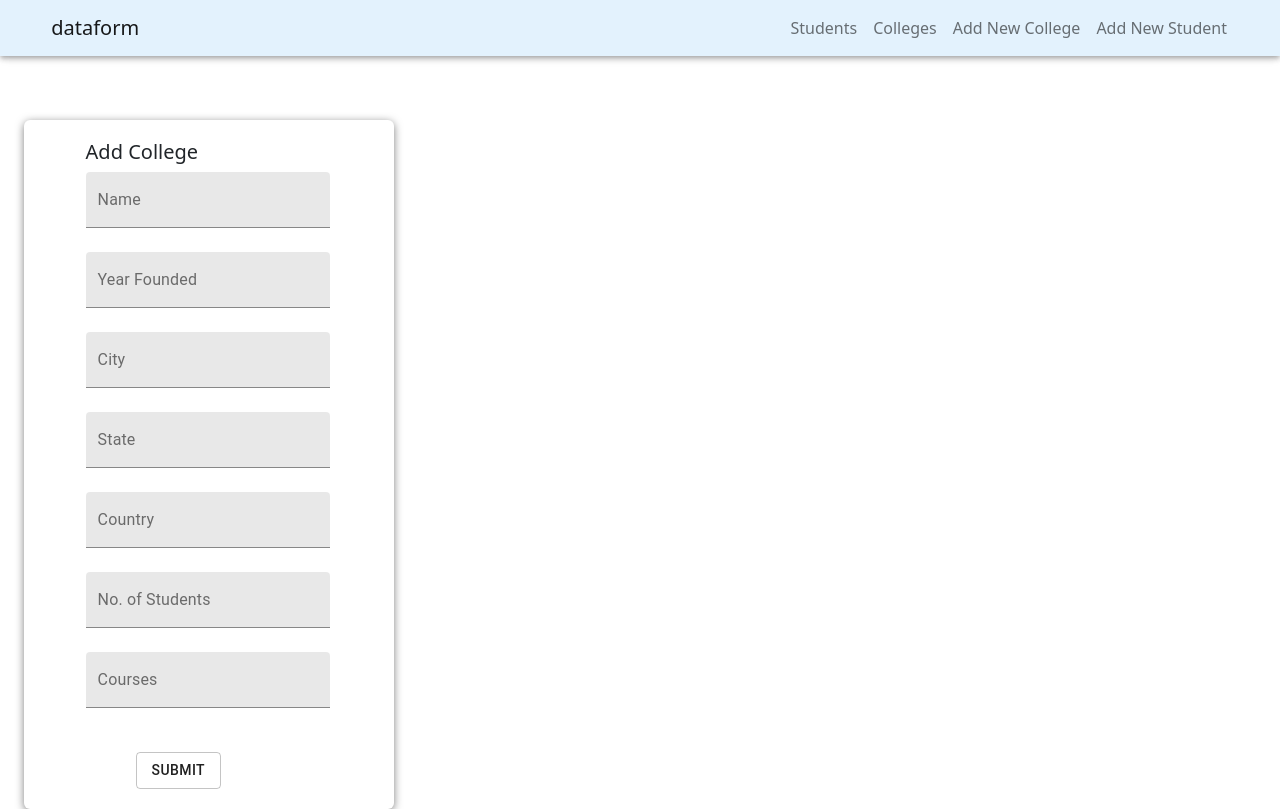
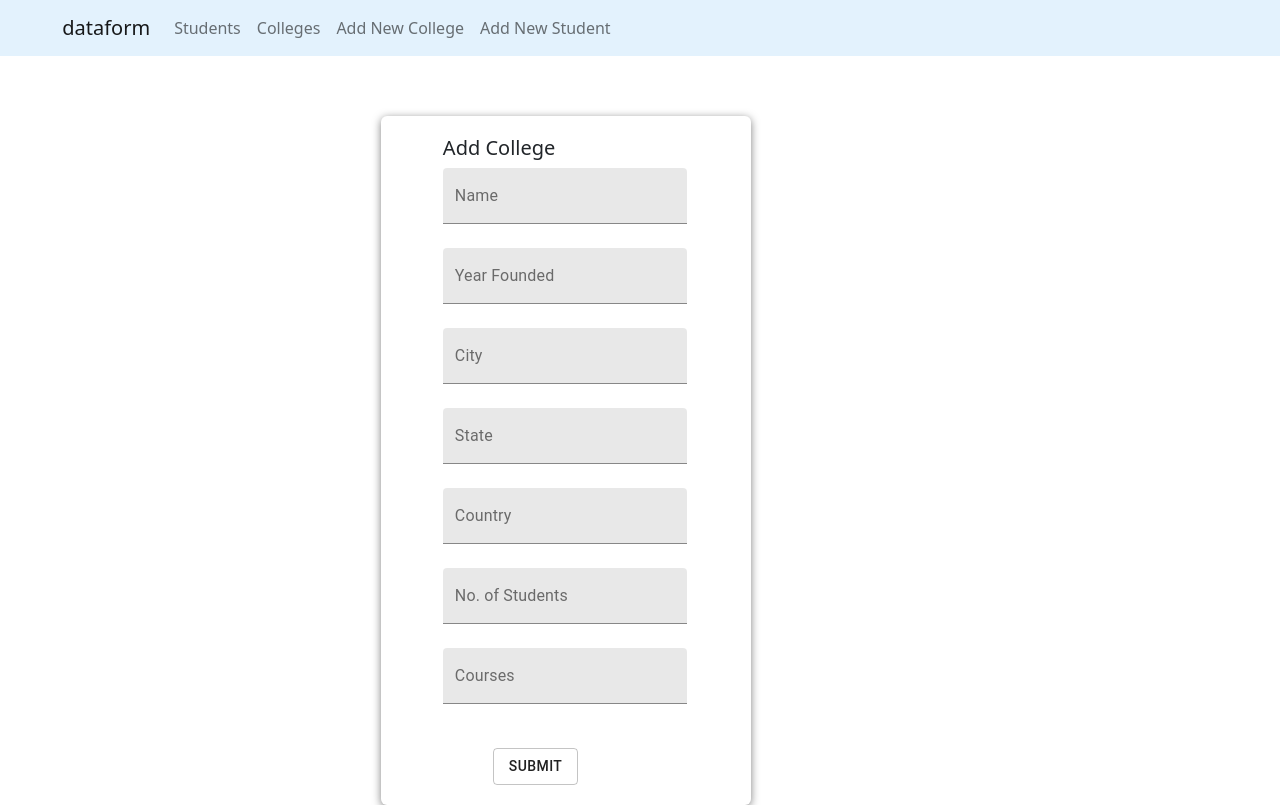
Before and after one commit to Prateek-Ch/Dataform, a React (Create React App) app in the folder client/: page /create/college in a window 1280 px wide. Built offline with nearby package versions, Linux system fonts and the light colour scheme.

Commit message:
Reasponsiveness

```diff
--- a/client/public/index.html
+++ b/client/public/index.html
@@ -10,6 +10,13 @@
       content="Web site created using create-react-app"
     />
     <link rel="apple-touch-icon" href="%PUBLIC_URL%/logo192.png" />
+    <link href="https://cdn.jsdelivr.net/npm/bootstrap@5.0.2/dist/css/bootstrap.min.css" rel="stylesheet" integrity="sha384-EVSTQN3/azprG1Anm3QDgpJLIm9Nao0Yz1ztcQTwFspd3yD65VohhpuuCOmLASjC" crossorigin="anonymous">
+    <script src="https://cdn.jsdelivr.net/npm/@popperjs/core@2.9.2/dist/umd/popper.min.js" integrity="sha384-IQsoLXl5PILFhosVNubq5LC7Qb9DXgDA9i+tQ8Zj3iwWAwPtgFTxbJ8NT4GN1R8p" crossorigin="anonymous"></script>
+    <script src="https://cdn.jsdelivr.net/npm/bootstrap@5.0.2/dist/js/bootstrap.min.js" integrity="sha384-cVKIPhGWiC2Al4u+LWgxfKTRIcfu0JTxR+EQDz/bgldoEyl4H0zUF0QKbrJ0EcQF" crossorigin="anonymous"></script>
+
+    <script src="https://code.jquery.com/jquery-3.3.1.slim.min.js" integrity="sha384-q8i/X+965DzO0rT7abK41JStQIAqVgRVzpbzo5smXKp4YfRvH+8abtTE1Pi6jizo" crossorigin="anonymous"></script>
+<script src="https://cdnjs.cloudflare.com/ajax/libs/popper.js/1.14.7/umd/popper.min.js" integrity="sha384-UO2eT0CpHqdSJQ6hJty5KVphtPhzWj9WO1clHTMGa3JDZwrnQq4sF86dIHNDz0W1" crossorigin="anonymous"></script>
+<script src="https://stackpath.bootstrapcdn.com/bootstrap/4.3.1/js/bootstrap.min.js" integrity="sha384-JjSmVgyd0p3pXB1rRibZUAYoIIy6OrQ6VrjIEaFf/nJGzIxFDsf4x0xIM+B07jRM" crossorigin="anonymous"></script>
 
     <!--
       manifest.json provides metadata used when your web app is installed on a
@@ -30,7 +37,7 @@
   </head>
   <body>
     <noscript>You need to enable JavaScript to run this app.</noscript>
-    <div id="root"></div>
+    <div id="root" style="margin: 0px;padding: 0px"></div>
     <!--
       This HTML file is a template.
       If you open it directly in the browser, you will see an empty page.
--- a/client/src/App.js
+++ b/client/src/App.js
@@ -12,11 +12,8 @@
 function App() {
   return (
     <div className="App">
-      <Container >
          <Header />
-      </Container>
-
-      <Grow in>
+            <Grow in>
         <Container>
           <Switch>
             <Route path='/' exact>
--- a/client/src/components/Colleges/Colleges.jsx
+++ b/client/src/components/Colleges/Colleges.jsx
@@ -36,7 +36,7 @@
     minWidth: 650,
   },
   header:{
-    marginTop: 100,
+    marginTop: 40,
   }
 });
 
--- a/client/src/components/Create/CreateCollege.jsx
+++ b/client/src/components/Create/CreateCollege.jsx
@@ -16,9 +16,7 @@
       },
     },
 
-    header:{
-        marginTop: 100,
-     },
+
     button:{
         marginLeft:50,
         marginTop: 20,
--- a/client/src/components/Create/CreateStudent.jsx
+++ b/client/src/components/Create/CreateStudent.jsx
@@ -16,9 +16,6 @@
       },
     },
 
-    header:{
-        marginTop: 100,
-     },
     button:{
         marginLeft:50,
         marginTop: 20,
--- a/client/src/components/Dashboard/Dashboard.module.css
+++ b/client/src/components/Dashboard/Dashboard.module.css
@@ -1,3 +1,3 @@
 .header{
-    margin-top: 100px;
+    margin-top: 40px;
  }
--- a/client/src/components/Students/Students.jsx
+++ b/client/src/components/Students/Students.jsx
@@ -36,7 +36,7 @@
     minWidth: 650,
   },
   header:{
-    marginTop: 100,
+    marginTop: 40,
   }
 });
 
--- /dev/null
+++ b/client/src/components/Utils/Header.css
@@ -0,0 +1,13 @@
+.navbar{
+    width: 100%;
+    background-color:#e3f2fd;
+}
+.navbar-toggler{
+    border: none;
+}
+.navbar-toggler:focus,
+.navbar-toggler:active,
+.navbar-toggler-icon:focus {
+    outline: none;
+    box-shadow: none;
+}
--- a/client/src/components/Utils/Header.jsx
+++ b/client/src/components/Utils/Header.jsx
@@ -1,29 +1,32 @@
-import {AppBar} from '@material-ui/core';
 import {Link} from 'react-router-dom';
+import './Header.css'
 
 function Header(){
     return(
-    <AppBar positon="static" color="inherit" >
-        <nav className="navbar navbar-light navbar-expand-lg" style={{background:"#e3f2fd"}}>
-        <Link to="/" className="navbar-brand" style={{marginLeft:"4%"}}>dataform</Link>
-        <div className="collpase navbar-collapse">
-        <ul className="navbar-nav ms-auto" style={{marginRight:"4%"}}>
-        <li className="navbar-item">
+      <nav className="navbar navbar-light navbar-expand-lg">
+         <div className="container-fluid">
+         <Link to="/" className="navbar-brand" style={{marginLeft:"4%"}}>dataform</Link>
+         <button className="navbar-toggler" type="button" data-bs-toggle="collapse" data-bs-target="#navbarTogglerDemo02" aria-controls="navbarTogglerDemo02" aria-expanded="false" aria-label="Toggle navigation">
+      <span className="navbar-toggler-icon"></span>
+    </button>
+    <div className="collapse navbar-collapse" id="navbarTogglerDemo02">
+        <ul className="navbar-nav me-auto mb-2 mb-lg-0" style={{marginRight:"4%"}}>
+        <li className="nav-item">
           <Link to="/students" className="nav-link">Students</Link>
           </li>
-          <li className="navbar-item">
+          <li className="nav-item">
           <Link to="/colleges" className="nav-link">Colleges</Link>
           </li>
-          <li className="navbar-item">
+          <li className="nav-item">
           <Link to="/create/college" className="nav-link">Add New College</Link>
           </li>
-          <li className="navbar-item">
+          <li className="nav-item">
           <Link to="/create/student" className="nav-link">Add New Student </Link>
           </li>
         </ul>
         </div>
+        </div>
       </nav>
-    </AppBar>
     );
 }
 
--- a/client/src/components/ui/Card.module.css
+++ b/client/src/components/ui/Card.module.css
@@ -4,5 +4,47 @@
     box-shadow: 0 2px 8px rgba(0, 0, 0, 0.5);
     width: 30%;
     padding: 0% 5%;
-    margin-top: 120px;
+    margin-top: 60px;
   }
+
+
+/* Extra small devices(phone,600px and down) */
+@media only screen and (min-width: 451px) {
+    .card {
+        margin-left: 75%;
+
+}
+}
+/* Small devices(portrait tablets and large phones,600px and down) */
+@media only screen and (min-width: 600px) {
+    .card {
+        margin-left: 60%;
+}
+}
+
+/* Medium devices(landsccape tablets,768px and up) */
+@media only screen and (min-width: 768px) {
+    .card {
+        margin-left: 50%;
+}
+}
+
+/* Large devices(laptops desktops,992px and up) */
+@media only screen and (min-width: 1160px) {
+    .card {
+        margin-left: 29%;
+}
+}
+
+/* Large devices(laptops desktops,992px and up) */
+@media only screen and (min-width: 1500px) {
+    .card {
+        margin-left: 25%;
+}
+}
+/* Large devices(laptops desktops,992px and up) */
+@media only screen and (min-width: 1629px) {
+    .card {
+        margin-left: 22%;
+}
+}
--- a/client/src/index.css
+++ b/client/src/index.css
@@ -1,5 +1,8 @@
+* {
+  margin: 0px !important;
+  padding: 0px !important;
+}
 body {
-  margin: 0;
   font-family: -apple-system, BlinkMacSystemFont, 'Segoe UI', 'Roboto', 'Oxygen',
     'Ubuntu', 'Cantarell', 'Fira Sans', 'Droid Sans', 'Helvetica Neue',
     sans-serif;
```
